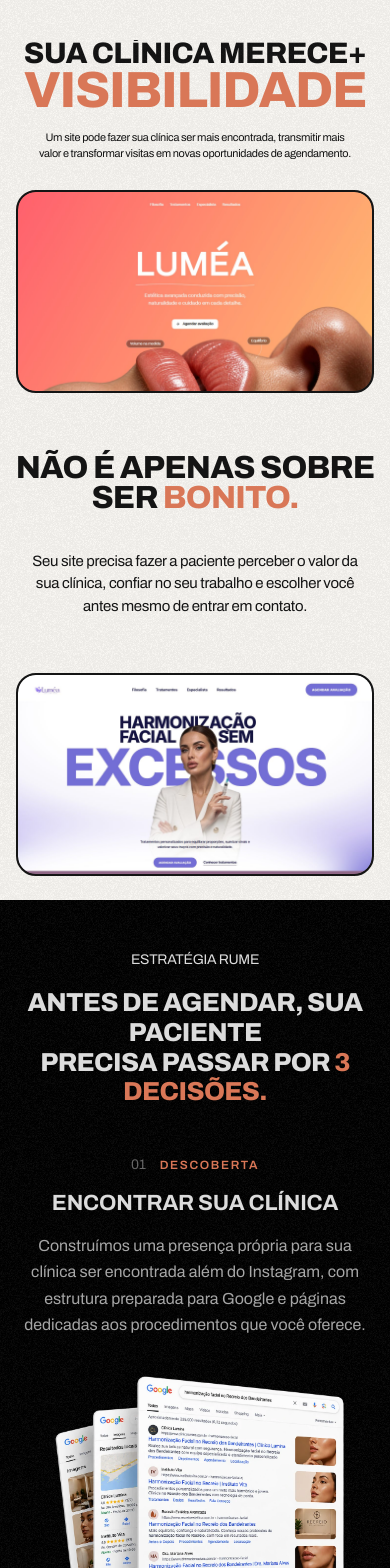
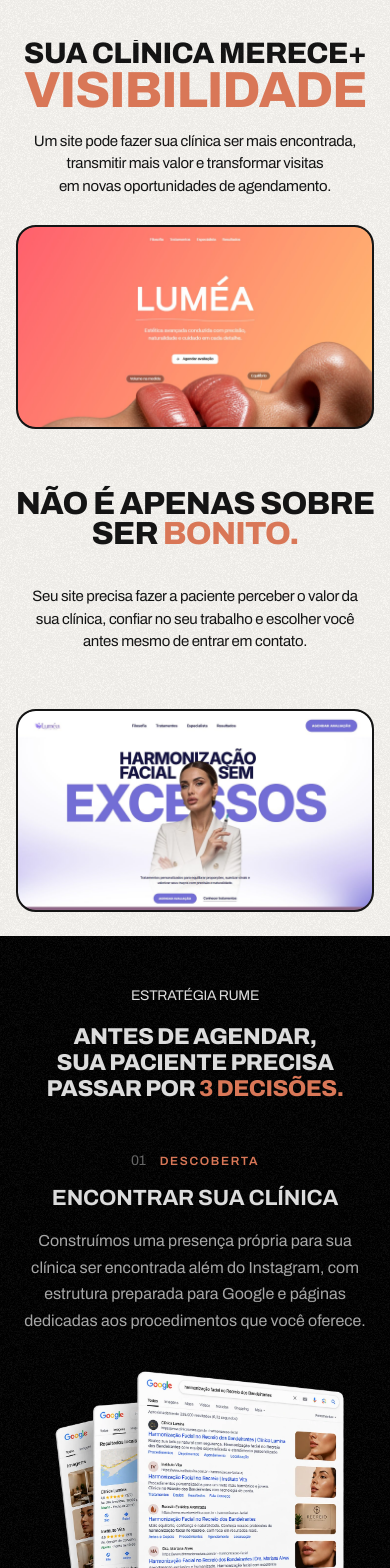
Before and after one commit to mourawebdesign-code/rume.proposta, a React (Vite) app: page / in a window 390 px wide. Shown: the top 1568 px of the page. Built offline with nearby package versions, Linux system fonts and the light colour scheme.

Commit message:
Hero mobile legível e título da Estratégia em até 3 linhas
Co-Authored-By: Claude Sonnet 5.5 <noreply@anthropic.com>

```diff
--- a/src/layout.css
+++ b/src/layout.css
@@ -1007,8 +1007,8 @@
   }
   .home-subheadline {
     max-width: none;
-    font-size: calc((100vw - 40px) / 32);
-    line-height: 1.45;
+    font-size: 15px;
+    line-height: 1.5;
     text-wrap: balance;
   }
   .featured {
@@ -1034,6 +1034,17 @@
   }
   .rume-strategy {
     padding: 50px 20px 36px;
+  }
+  .rume-headline {
+    display: block;
+    font-size: min(26px, calc(100vw / 17));
+    text-wrap: balance;
+  }
+  .rume-headline-line {
+    display: inline;
+  }
+  .rume-headline-line + .rume-headline-line::before {
+    content: ' ';
   }
   .rume-pillars {
     margin-top: 48px;
```
